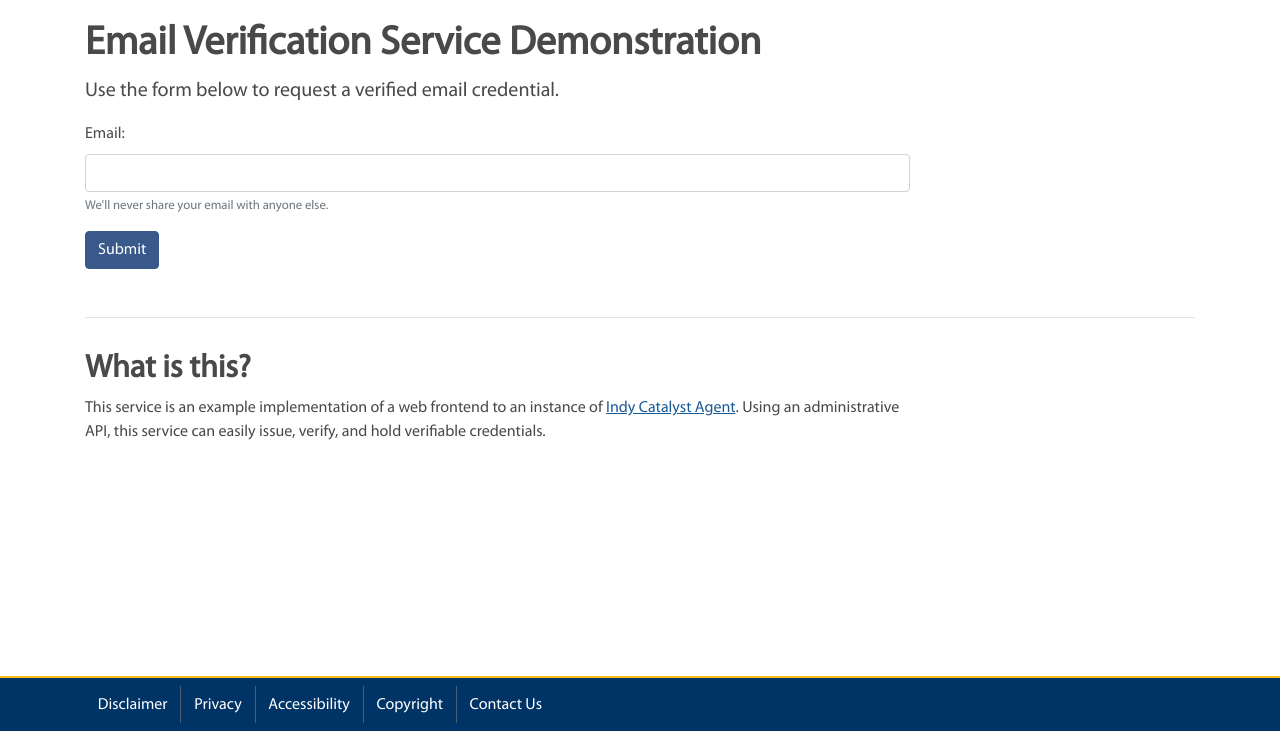
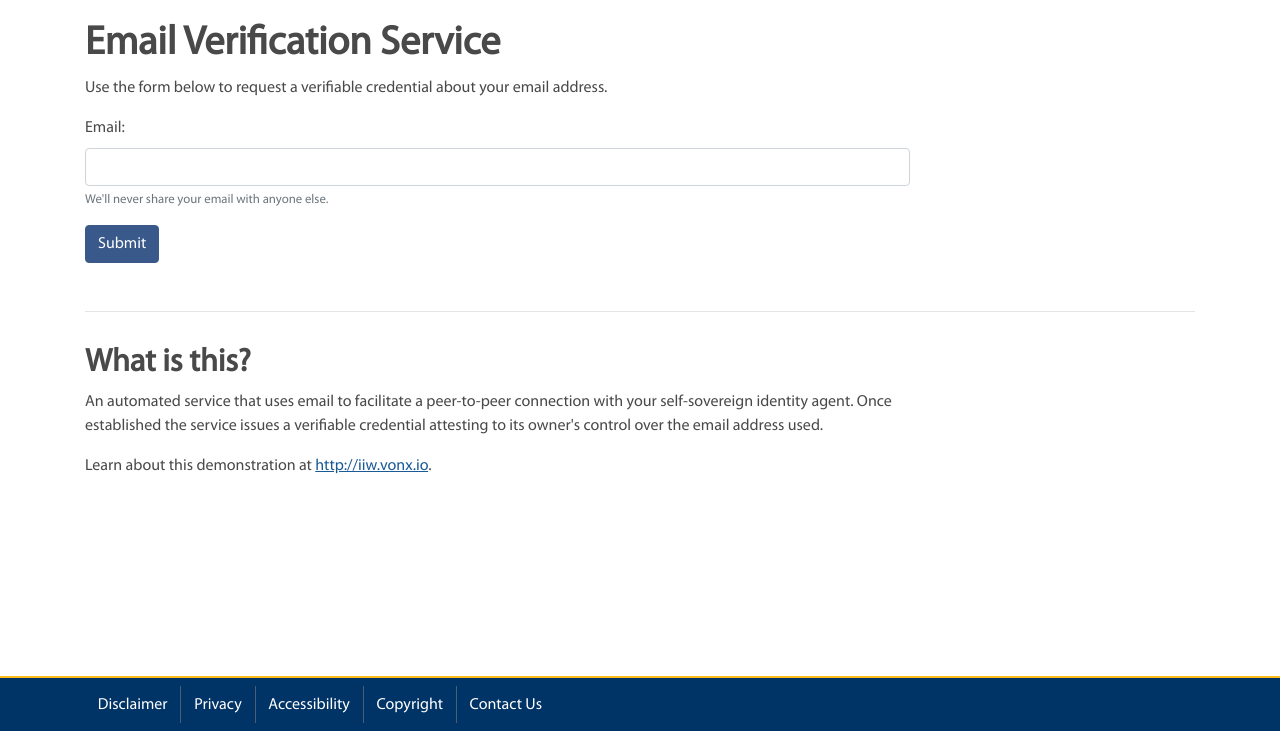
Before and after one commit to bcgov/indy-email-verification, a Django app: page / in a window 1280 px wide. Shown: the part 69-800 px from the top of the page. Run offline with Django 3.2, Linux system fonts and the light colour scheme; some libraries are stand-ins or nearby versions.

Commit message:
Instruction updates on screens and email
Signed-off-by: Stephen Curran <swcurran@gmail.com>

```diff
--- a/src/email_verification/templates/index.html
+++ b/src/email_verification/templates/index.html
@@ -59,9 +59,9 @@
       <div class="container">
         <div class="row">
           <div class="col-md-9 col-sm-8">
-            <h1>Email Verification Service Demonstration</h1>
-            <p class="lead">
-              Use the form below to request a verified email credential.
+            <h1>Email Verification Service</h1>
+            <p>
+              Use the form below to request a verifiable credential about your email address.
             </p>
           </div>
         </div>
@@ -87,12 +87,16 @@
           <div class="col-md-9 col-sm-8">
             <h2>What is this?</h2>
             <p>
-              This service is an example implementation of a web frontend to an
-              instance of
-              <a href="https://github.com/bcgov/indy-catalyst/tree/master/agent"
-                >Indy Catalyst Agent</a
-              >. Using an administrative API, this service can easily issue,
-              verify, and hold verifiable credentials.
+              An automated service that uses email to facilitate a peer-to-peer
+              connection with your self-sovereign identity agent. Once established
+              the service issues a verifiable credential attesting to its owner's
+              control over the email address used.
+            </p>
+            <p>
+              Learn about this demonstration at
+              <a href="http://iiw.vonx.io"
+                >http://iiw.vonx.io</a
+              >.
             </p>
           </div>
         </div>
--- a/src/email_verification/views.py
+++ b/src/email_verification/views.py
@@ -56,7 +56,7 @@ def submit(request):
             send_mail(
                 "BC Email Verification Invite",
                 f"Follow this link to connect with our verification service: {redirect_url}",
-                "noreply@gov.bc.ca",
+                "Email Verification Service <noreply@gov.bc.ca>",
                 [email],
                 fail_silently=False,
                 html_message=email_html,
```
Also changed, not shown: src/email_verification/templates/email.html (+14 -2 lines), src/email_verification/templates/thanks.html (+6 -1 lines), src/email_verification/templates/verify.html (+5 -4 lines).
